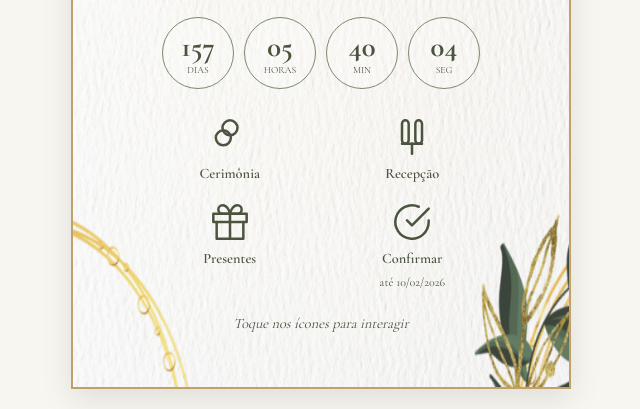
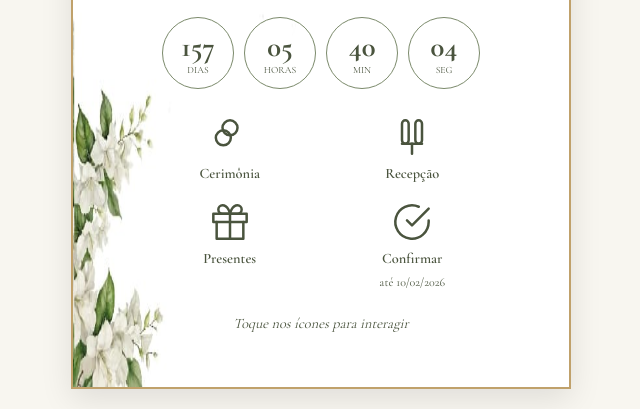
Before and after one commit to Guii-Script/Invite, a plain HTML site: page index.html in a window 1280 px wide. Shown: the part 699-1108 px from the top of the page, without its empty margins (319-959 px from the left). Drawn offline with nearby package versions, Linux system fonts and the light colour scheme.

Commit message:
novo fundo

```diff
--- a/index.html
+++ b/index.html
@@ -41,7 +41,7 @@
             opacity: 0;
             transform: scale(0.95);
             animation: fadeInCard 1.2s 0.2s cubic-bezier(0.19, 1, 0.22, 1) forwards;
-            background-image: url('image/fundo.PNG');
+            background-image: url('image/fundo.jpeg');
             background-size: 100% 100%;
             background-position: center;
             background-repeat: no-repeat;
```
Also changed, not shown: image/fundo.PNG (deleted), image/fundo.jpeg (added).
